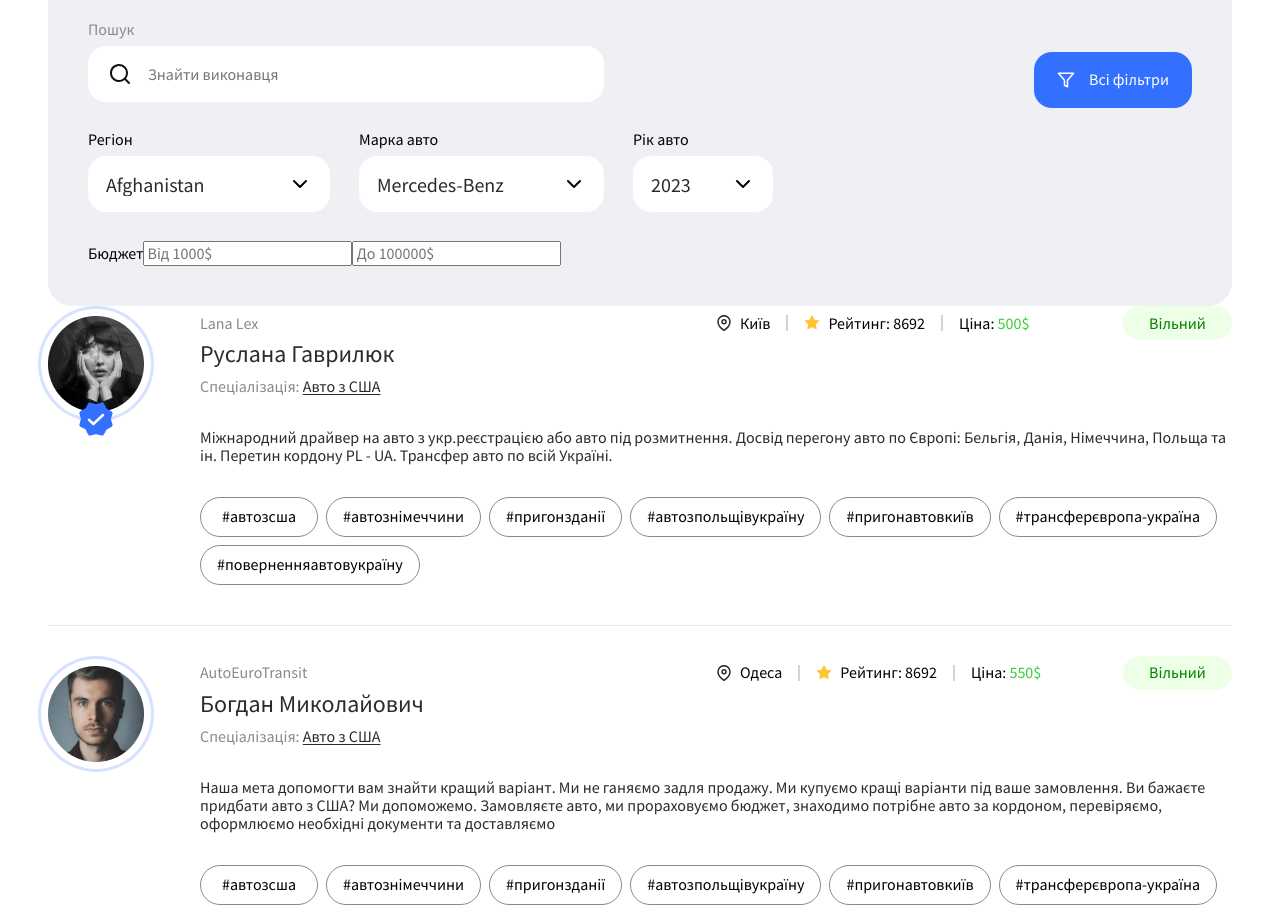
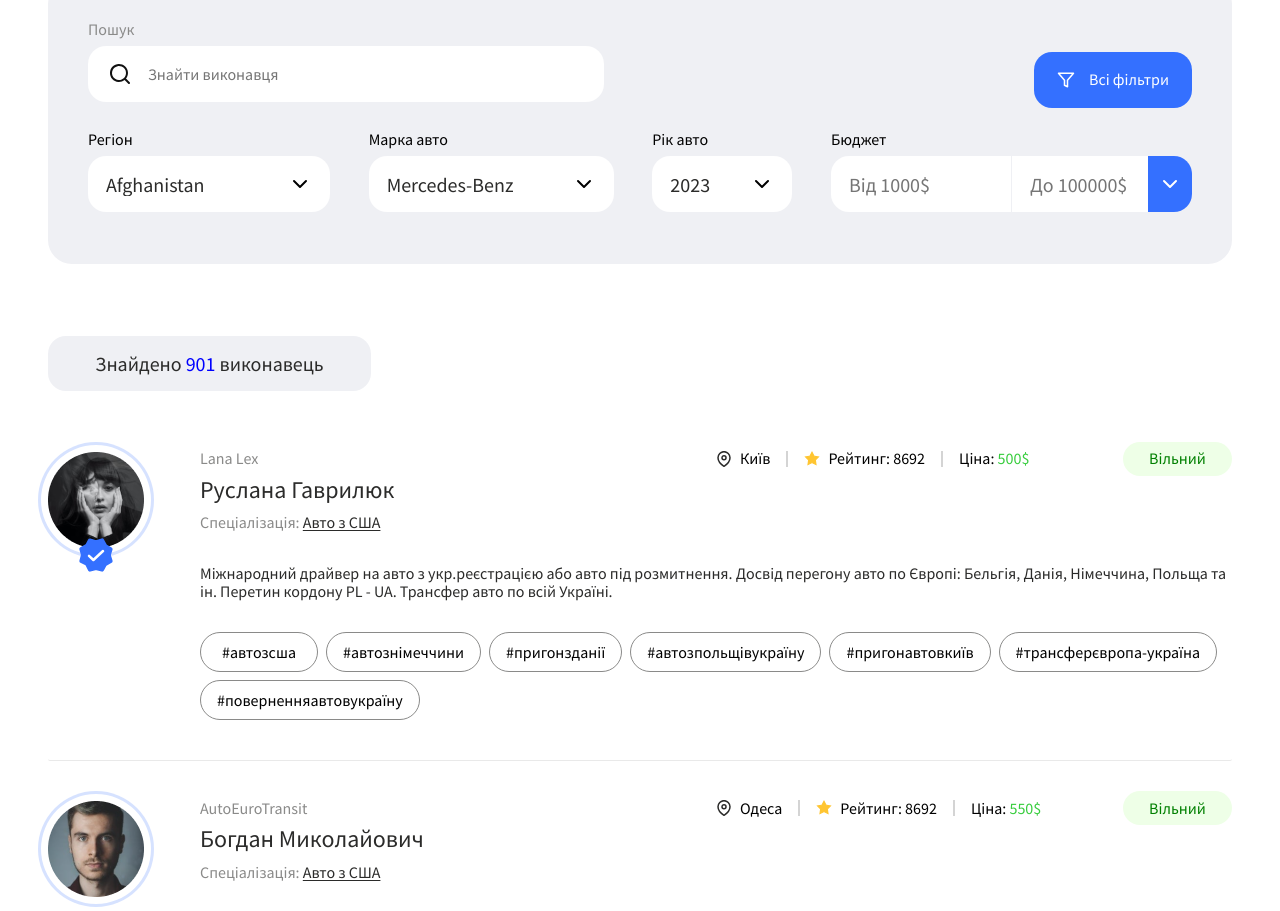
Before and after one commit to theromanovich/toscar, a Next.js app: page /form in a window 1280 px wide. Shown: the part 1100-2011 px from the top of the page. Built offline with nearby package versions, Linux system fonts and the light colour scheme.

Commit message:
add filter stylind and filter found

```diff
--- a/src/components/Filter/Filter.js
+++ b/src/components/Filter/Filter.js
@@ -1,3 +1,5 @@
+import FilterFound from "./FilterFound"
+
 const Filter = () => {
   return (
     <div className="filter">
@@ -301,14 +303,20 @@ const Filter = () => {
                         </select>
                 </div>
                 <div className="budget">
-                    <label htmlFor="">Бюджет</label>
-                    <input type="text" className="min-limit" placeholder="Від 1000$"/>
-                    <input type="text" className="max-limit" placeholder="До 100000$"/>
+                    <label className="label">Бюджет</label>
+                    <div className="budget-inputs">
+                        <input type="text" className="min-limit default-select" placeholder="Від 1000$"/>
+                        <input type="text" className="max-limit default-select" placeholder="До 100000$"/>
+                        <svg width="24" height="24" viewBox="0 0 24 24" fill="none" xmlns="http://www.w3.org/2000/svg">
+                        <path d="M6 9L12 15L18 9" stroke="white" stroke-width="2" stroke-linecap="round" stroke-linejoin="round"/>
+                        </svg>
+
+                    </div>
                 </div>
             </div>
 
         </div>
-
+        <FilterFound/>
     </div>
   )
 }
--- /dev/null
+++ b/src/components/Filter/FilterFound.js
@@ -0,0 +1,10 @@
+const FilterFound = () => {
+  return (
+    <div className="filter-found">
+        <div className="filter-found__inner">
+            <p>Знайдено <a href="/">901</a> виконавець</p>
+        </div>
+    </div>
+  )
+}
+export default FilterFound;
--- a/src/style/block/filter.scss
+++ b/src/style/block/filter.scss
@@ -50,30 +50,6 @@
             color: #FFFFFF;
         }
     }
-    &__items {
-        display: flex;
-        flex-wrap: wrap;
-        margin-top: 28px;
-        gap: 29px;
-        .region {
-            select {
-                width: 242px;
-            }
-        }
-        .model {
-            select {
-                width: 245px;
-            }
-        }
-        .year {
-            select {
-                width: 140px;
-            }
-        }
-        .budget {
-
-        }
-    }
     .label {
         display: block;
         margin-bottom: 8px;
@@ -91,4 +67,87 @@
         background-color: #FFFFFF;
         padding: 16px 18px;
     }
+    &__items {
+        display: flex;
+        flex-wrap: wrap;
+        margin-top: 28px;
+        justify-content: space-between;
+        .region {
+            select {
+                width: 242px;
+            }
+        }
+        .model {
+            select {
+                width: 245px;
+            }
+        }
+        .year {
+            select {
+                width: 140px;
+            }
+        }
+        .budget {
+            input {
+                width: 180px;
+            }
+            &-inputs {
+                display: flex;
+                gap: 1px;
+                position: relative;
+                &::after {
+                    content: "";
+                    width: 44px;
+                    height: 56px;
+                    border-radius: 0 18px 18px 0;
+                    background-color: #3470FF;
+                    position: absolute;
+                    right: 0px;
+                }
+                input {
+                    &:nth-child(1) {
+                        background: transparent;
+                        -webkit-appearance: none;
+                        background-color: #ffffff;
+                        border-radius: 18px 0 0 18px;
+                    }
+                    &:nth-child(2) {
+                        border-radius: 0 18px 18px 0;
+                        background-color: #FFFFFF;
+                    }
+                }
+                svg {
+                    position: absolute;
+                    top: 50%;
+                    right: 10px;
+                    transform: translateY(-50%);
+                    z-index: 2;
+                    cursor: pointer;
+                }
+            }
+
+        }
+    }
 }
+
+.filter-found {
+    display: block;
+    width: 1184px;
+    max-width: 100%;
+    height: 56px;
+    margin: 72px auto 50px;
+
+    &__inner {
+        width: 323px;
+        max-width: 100%;
+        padding: 16px 32px;
+        background: #EFF0F4;
+        border-radius: 18px;
+        text-align: center;
+        font-size: 20px;
+        color: #2B2B2A;
+        a {
+            color: blue;
+        }
+    }
+}
```
